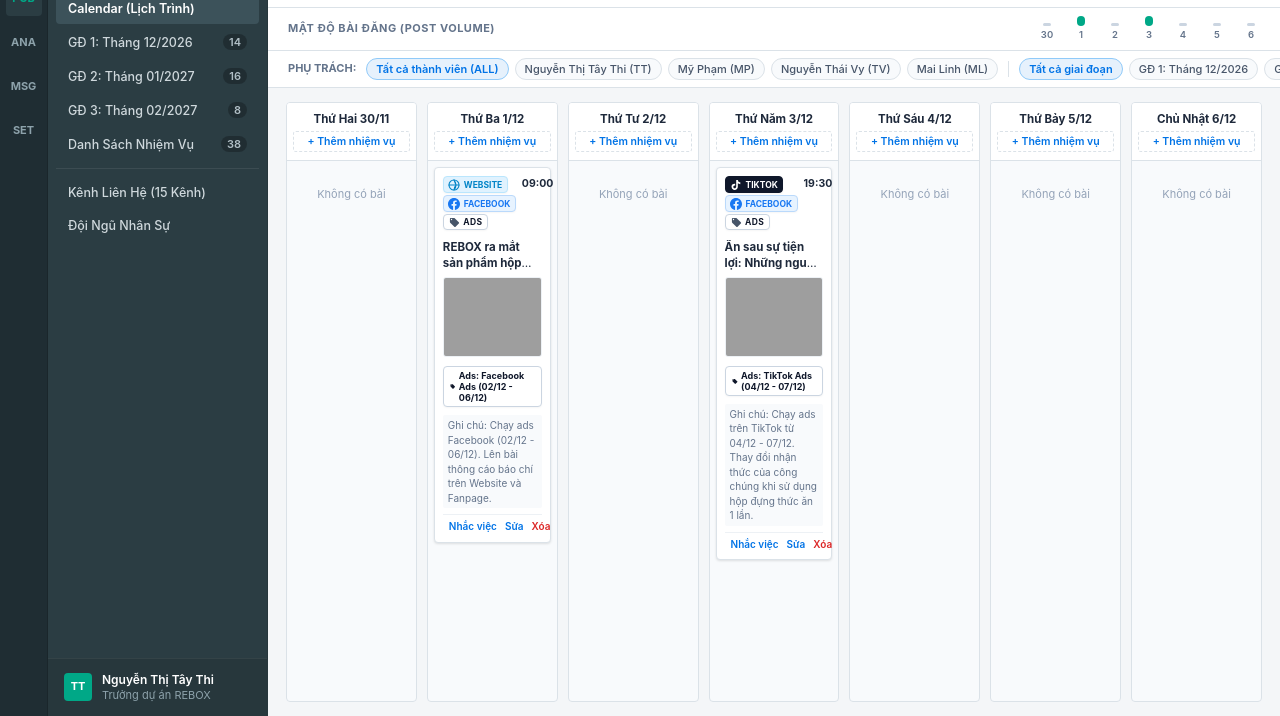
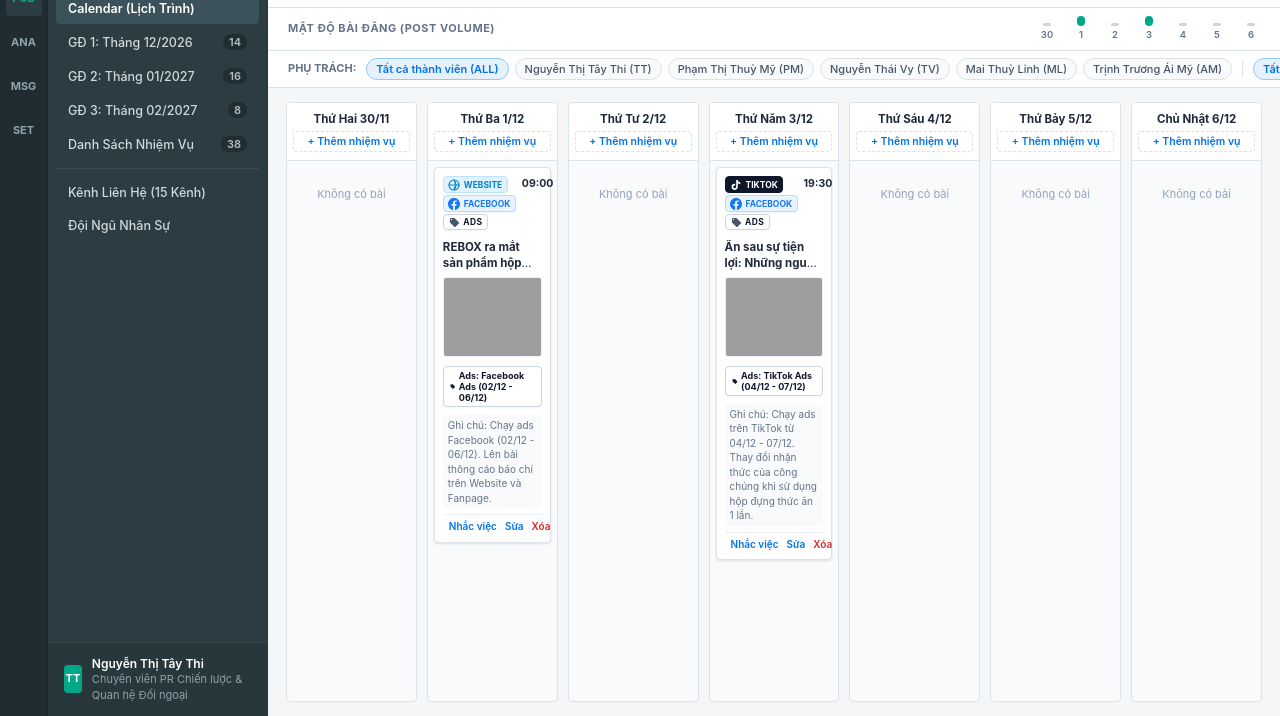
Before and after one commit to taythi0112/manage, a plain HTML site: page index.html in a window 1280 px wide. Shown: the part 84-800 px from the top of the page. Drawn offline with Linux system fonts and the light colour scheme; grey boxes are pictures that could not be loaded.

Commit message:
fix/role

```diff
--- a/index.html
+++ b/index.html
@@ -58,7 +58,7 @@
         <div class="user-avatar-badge">TT</div>
         <div>
           <div class="user-meta-name">Nguyễn Thị Tây Thi</div>
-          <div class="user-meta-role">Trưởng dự án REBOX</div>
+          <div class="user-meta-role">Chuyên viên PR Chiến lược & Quan hệ Đối ngoại</div>
         </div>
       </div>
     </aside>
@@ -234,7 +234,7 @@
         <div style="display: grid; grid-template-columns: 1fr 1fr; gap: 10px;">
           <div class="sprout-form-group">
             <label class="sprout-form-label">Vai trò / Chuyên môn *</label>
-            <input type="text" class="sprout-form-input" id="modal-member-role" placeholder="Ví dụ: Trưởng dự án, Designer..." required>
+            <input type="text" class="sprout-form-input" id="modal-member-role" placeholder="Ví dụ: Chuyên viên PR, Designer..." required>
           </div>
           <div class="sprout-form-group">
             <label class="sprout-form-label">Ngày tháng năm sinh</label>
--- a/js/app.js
+++ b/js/app.js
@@ -1,7 +1,7 @@
 /**
  * Sprout Social Controller - Content Calendar & Publishing REBOX
  * Quản lý chiến dịch truyền thông REBOX (Giai đoạn 1, 2, 3)
- * Đội ngũ: Nguyễn Thị Tây Thi, Mỹ Phạm, Nguyễn Thái Vy, Mai Linh
+ * Đội ngũ Chuyên viên PR: Nguyễn Thị Tây Thi, Phạm Thị Thuỳ Mỹ, Nguyễn Thái Vy, Mai Thuỳ Linh, Trịnh Trương Ái Mỹ
  */
 
 document.addEventListener('DOMContentLoaded', () => {
@@ -403,9 +403,7 @@ document.addEventListener('DOMContentLoaded', () => {
 
       row.innerHTML = `
         <div>
-          <div style="font-weight: 700; color: var(--text-main);">
-            ${m.name} ${isLeader ? '<span style="font-size: 10px; background: #e0f2fe; color: #0284c7; padding: 2px 5px; border-radius: 3px; margin-left: 4px;">Trưởng dự án</span>' : ''}
-          </div>
+          <div style="font-weight: 700; color: var(--text-main);">${m.name}</div>
           <div style="font-size: 11px; color: var(--text-muted);">Mã: ${m.code}</div>
         </div>
         <div>${m.role || 'Chuyên viên'}</div>
@@ -821,7 +819,7 @@ document.addEventListener('DOMContentLoaded', () => {
     members.forEach(m => {
       const opt = document.createElement('option');
       opt.value = m.id;
-      opt.textContent = `${m.name} (${m.role}) - SĐT: ${m.phone}`;
+      opt.textContent = `${m.name} (${m.role})${m.phone ? ' - SĐT: ' + m.phone : ''}`;
       composeAssigneeSelect.appendChild(opt);
     });
   }
--- a/js/store.js
+++ b/js/store.js
@@ -1,10 +1,11 @@
 /**
  * Kế Hoạch Truyền Thông Dự Án REBOX
- * Phân công nhiệm vụ cho Team Nguyễn Thị Tây Thi:
- * - Nguyễn Thị Tây Thi (Trưởng nhóm Content & Trưởng dự án)
- * - Mỹ Phạm (Phụ trách Nội dung & Copywriting)
- * - Nguyễn Thái Vy (Thiết kế đồ họa & Visual Design)
- * - Mai Linh (Sản xuất Video, Media & Đối ngoại)
+ * Phân công nhiệm vụ cho Team Nguyễn Thị Tây Thi (Chuyên viên PR):
+ * - Nguyễn Thị Tây Thi (Chuyên viên PR Chiến lược & Quan hệ Đối ngoại)
+ * - Phạm Thị Thuỳ Mỹ (Chuyên viên PR - Phụ trách Nội dung & Copywriting)
+ * - Nguyễn Thái Vy (Chuyên viên PR - Thiết kế đồ họa & Key Visual)
+ * - Mai Thuỳ Linh (Chuyên viên PR - Sản xuất Video, Media & Đối ngoại)
+ * - Trịnh Trương Ái Mỹ (Chuyên viên PR)
  */
 
 const DEFAULT_BRAND_INFO = {
@@ -12,7 +13,7 @@ const DEFAULT_BRAND_INFO = {
   slogan: 'Hộp Gọn Gói Trọn Món Ngon - Trọn Vị Sống Xanh',
   contacts: {
     address: { label: 'Địa chỉ triển khai', value: 'Trường Đại học Sư phạm - ĐH Đà Nẵng, 459 Tôn Đức Thắng & các điểm quán ăn đối tác', iconType: 'location' },
-    phone: { label: 'Hotline dự án', value: '0359093139 (Tây Thi) / 0394681091 (Mỹ Phạm)', iconType: 'phone' },
+    phone: { label: 'Hotline dự án', value: '0359093139 (Tây Thi) / 0394681091 (Thuỳ Mỹ)', iconType: 'phone' },
     email: { label: 'Email liên hệ', value: 'nguyenthitaythi2007@gmail.com', iconType: 'email' },
     taxCode: { label: 'Mã số dự án / Tổ chức', value: 'REBOX-UED-2026', iconType: 'tax' },
     workingHours: { label: 'Thời gian trạm mở', value: '07:00 - 18:30 (Thứ 2 - Thứ 7)', iconType: 'clock' },
@@ -34,42 +35,52 @@ const DEFAULT_MEMBERS = [
   {
     id: 'nv_taythi',
     name: 'Nguyễn Thị Tây Thi',
-    role: 'Trưởng nhóm Content & Trưởng dự án',
+    role: 'Chuyên viên PR Chiến lược & Quan hệ Đối ngoại',
     code: 'TT',
     color: '#0073e6',
     phone: '0359093139',
     email: 'nguyenthitaythi2007@gmail.com',
-    dob: '2007-01-01'
+    dob: '2007-12-01'
   },
   {
     id: 'nv_mypham',
-    name: 'Mỹ Phạm',
-    role: 'Phụ trách Nội dung & Copywriting',
-    code: 'MP',
+    name: 'Phạm Thị Thuỳ Mỹ',
+    role: 'Chuyên viên PR - Phụ trách Nội dung & Copywriting',
+    code: 'PM',
     color: '#0ea5e9',
     phone: '0394681091',
     email: 'mypham1091@gmail.com',
-    dob: '2001-10-09'
+    dob: '2007-10-09'
   },
   {
     id: 'nv_thaivy',
     name: 'Nguyễn Thái Vy',
-    role: 'Thiết kế đồ họa & Key Visual (Design)',
+    role: 'Chuyên viên PR - Thiết kế đồ họa & Key Visual (Design)',
     code: 'TV',
     color: '#8b5cf6',
     phone: '0768520511',
     email: 'nguyenthaivy0511@gmail.com',
-    dob: '2005-11-05'
+    dob: '2007-11-05'
   },
   {
     id: 'nv_mailinh',
-    name: 'Mai Linh',
-    role: 'Sản xuất Video, Media & Đối ngoại',
+    name: 'Mai Thuỳ Linh',
+    role: 'Chuyên viên PR - Sản xuất Video, Media',
     code: 'ML',
     color: '#ec4899',
     phone: '0374596585',
     email: 'Maitlinh209@gmail.com',
-    dob: '2004-09-20'
+    dob: '2007-09-02'
+  },
+  {
+    id: 'nv_aimy',
+    name: 'Trịnh Trương Ái Mỹ',
+    role: 'Chuyên viên PR',
+    code: 'AM',
+    color: '#10b981',
+    phone: '0935777348',
+    email: 'aimychannel34@gmail.com',
+    dob: '2007-04-03'
   }
 ];
 
@@ -892,7 +903,7 @@ function generateReboxCampaignPosts() {
 class SproutStore {
   constructor() {
     this.KEY_POSTS = 'SPROUT_REBOX_POSTS_V4';
-    this.KEY_MEMBERS = 'SPROUT_REBOX_MEMBERS_V3';
+    this.KEY_MEMBERS = 'SPROUT_REBOX_MEMBERS_V5';
     this.KEY_BRAND = 'SPROUT_REBOX_BRAND_V3';
     this.init();
   }
```
Also changed, not shown: 1 other file. Lines whose indentation alone changed are shown as unchanged.
